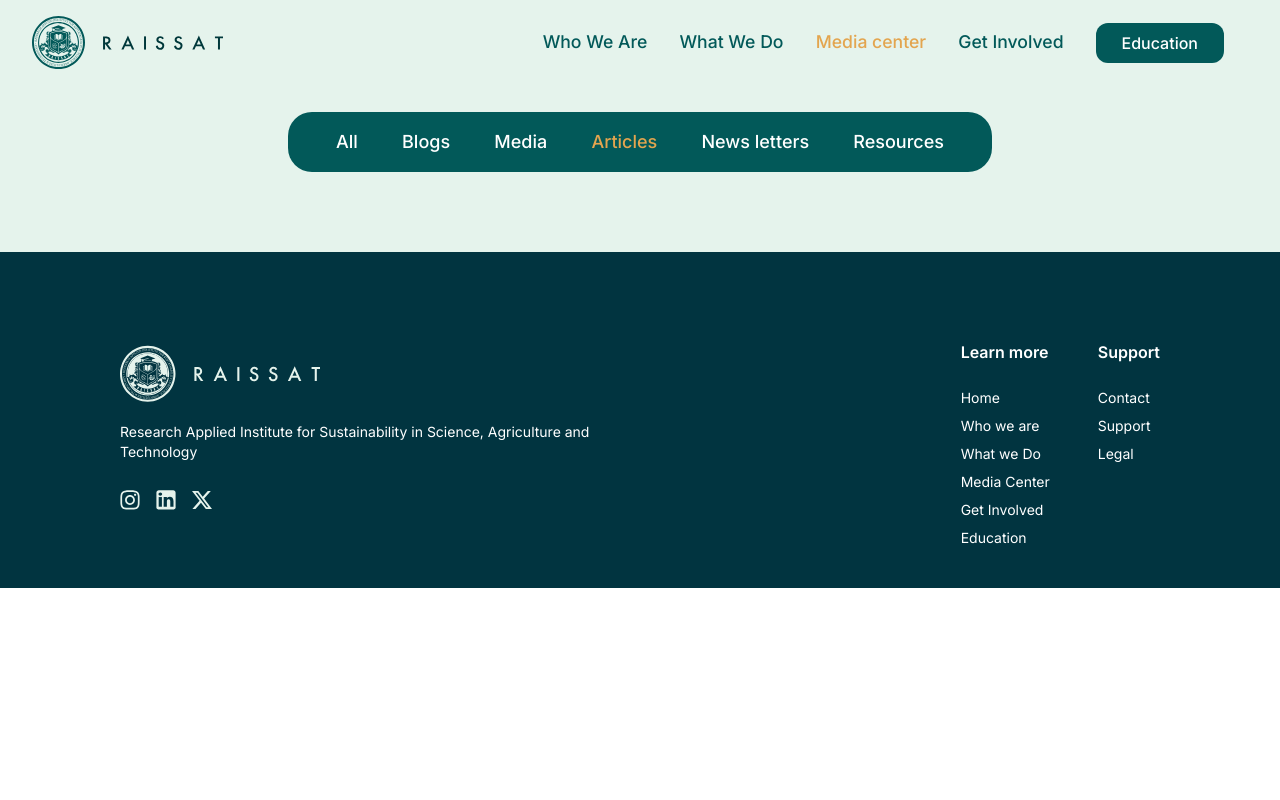
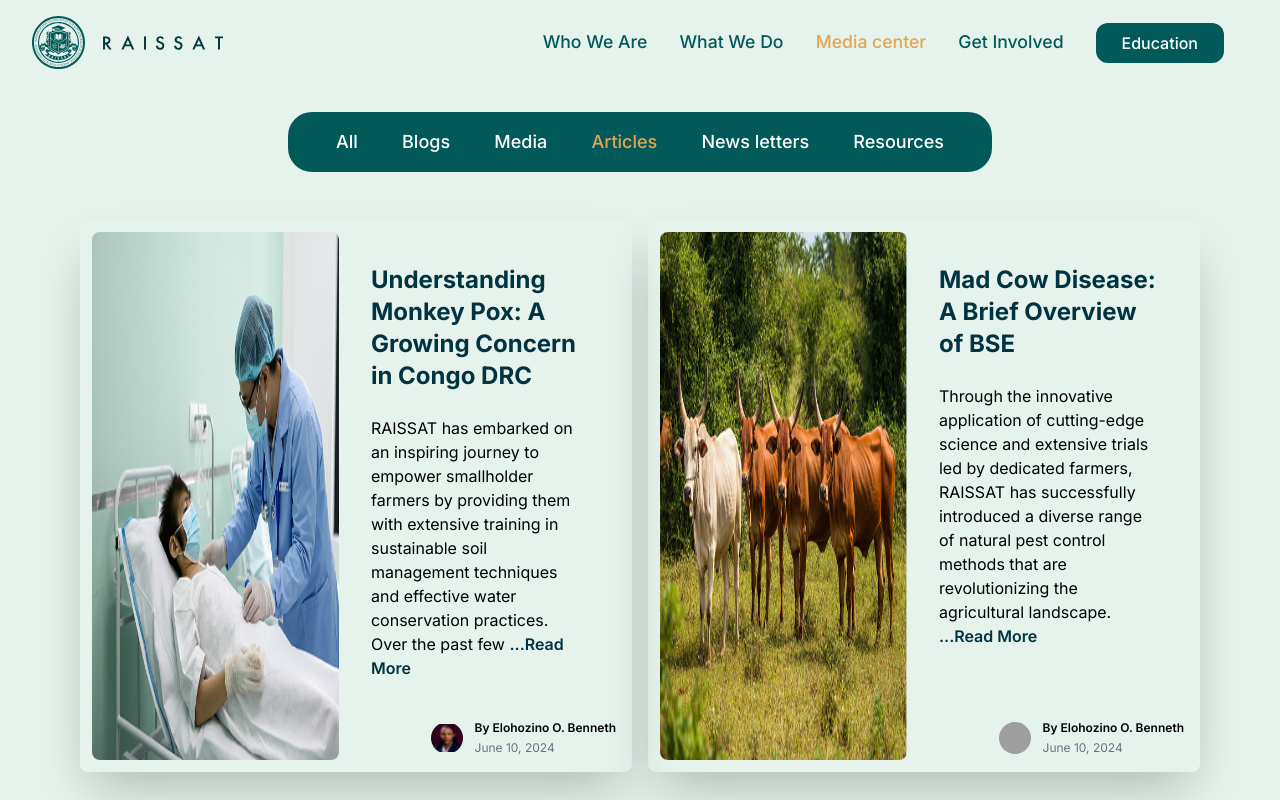
Before and after one commit to Amusah/Raissat, a React (Vite) app: page /media in a window 1280 px wide. Both pictures are taken after a click on the item "Articles". Shown: the top 800 px of the page. Built offline with nearby package versions, Linux system fonts and the light colour scheme; grey boxes are pictures that could not be loaded.

Commit message:
Articles page

```diff
--- a/src/Pages/Media.jsx
+++ b/src/Pages/Media.jsx
@@ -5,7 +5,7 @@ import MediaCard from "../Components/Media/MediaCard";
 
 import { media } from "../constants";
 import { useState } from "react";
-const { blogs } = media;
+const { blogs, articles } = media;
 
 const Media = () => {
   const [activeTab, setActiveTab] = useState("All");
@@ -54,6 +54,19 @@ const Media = () => {
           <MediaCard />
         </section>
       )}
+
+      {activeTab === "Articles" && (
+        <section className="grid grid-cols-1 lg:grid-cols-2 gap-4">
+          {articles.map((article) => (
+            <CardRow
+              title={article.title}
+              thumbnail={article.thumbnail}
+              authorProfile={article.authorProfile}
+              body={article.body}
+            />
+          ))}
+        </section>
+      )}
     </Container>
   );
 };
--- a/src/assets/assets.js
+++ b/src/assets/assets.js
@@ -40,6 +40,8 @@ import locust from './Media/locust.png';
 import farmConflict from './Media/farm-conflict.png';
 import climateFarming from './Media/climate-farming.png';
 import pestManagement from './Media/pest-management.png';
+import doctor from './Media/doctor.png';
+import cow from './Media/cow.png';
 
 
 
@@ -78,4 +80,4 @@ export {
   iconResearch,
 };
 
-export { locust, farmConflict, climateFarming, pestManagement };
+export { locust, farmConflict, climateFarming, pestManagement, doctor, cow };
--- a/src/constants/index.jsx
+++ b/src/constants/index.jsx
@@ -27,7 +27,7 @@ import {
 } from "../assets/assets";
 
 // Media center images
-import { locust, farmConflict, climateFarming, pestManagement } from '../assets/assets';
+import { locust, farmConflict, climateFarming, pestManagement, cow, doctor } from '../assets/assets';
 
 const navItems = [
   // {
@@ -557,21 +557,28 @@ const media = {
       title: "Understanding Monkey Pox: A Growing Concern in Congo DRC",
       body: "RAISSAT has embarked on an inspiring journey to empower smallholder farmers by providing them with extensive training in sustainable soil management techniques and effective water conservation practices. Over the past few ",
       author: "Christianah Oki",
+      authorProfile: christiana,
       date: "June 10, 2024",
+      thumbnail: doctor
     },
 
     {
       title: "Mad Cow Disease: A Brief Overview of BSE",
       body: "Through the innovative application of cutting-edge science and extensive trials led by dedicated farmers, RAISSAT has successfully introduced a diverse range of natural pest control methods that are revolutionizing the agricultural landscape. ",
       author: "Adejoke A. Ododor",
+      authorProfile: adejoke,
       date: "June 10, 2024",
+      thumbnail: cow
     },
 
     {
       title: "Climate-Resilient Farming Initiative - Northern Ghana",
       body: "RAISSAT has embarked on an inspiring journey to empower smallholder farmers by providing them with extensive training in sustainable soil management techniques and effective water conservation practices. Over the past few  ",
       author: "Samuel I. Ogah",
+      authorProfile: samuel,
       date: "June 10, 2024",
+      thumbnail: climateFarming
+
     },
   ],
   newsletters: [],
```
Also changed, not shown: src/assets/Media/cow.png (added), src/assets/Media/doctor.png (added).
